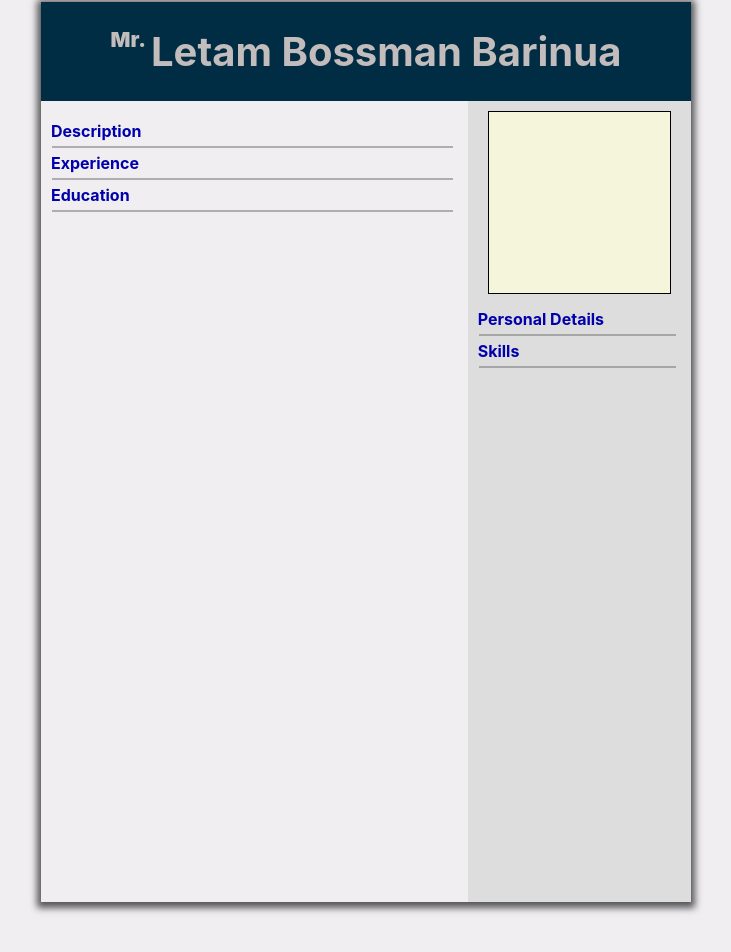
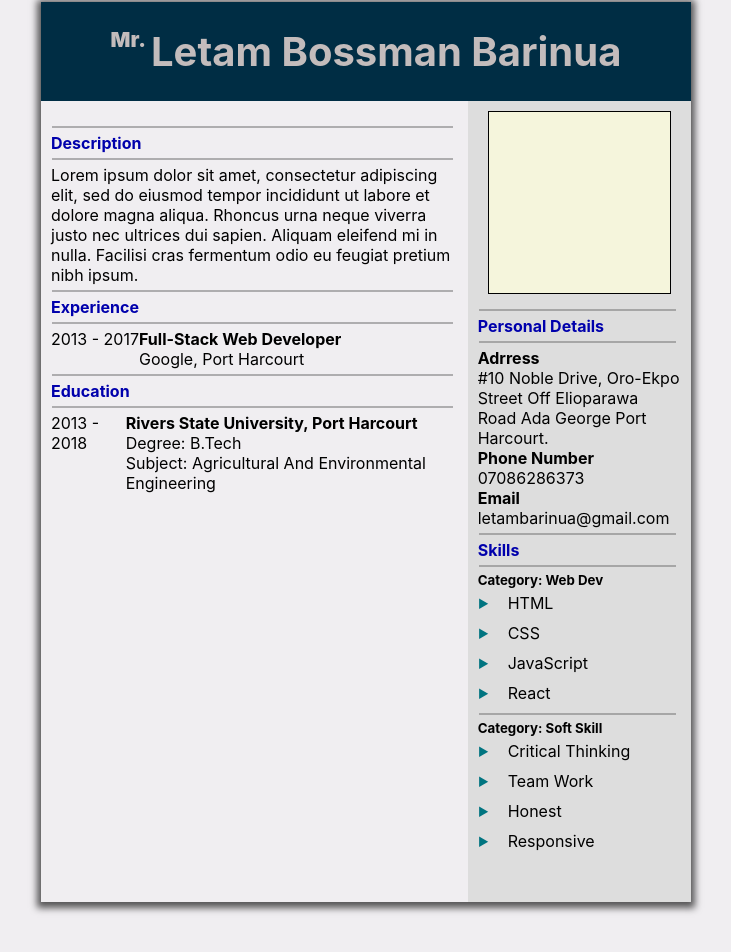
Before and after one commit to IAmYoungbossy/cv-app, a React (Create React App) app: page / in a window 1280 px wide. Shown: the part 634-1586 px from the top of the page, without its empty margins (274-1005 px from the left). Built offline with nearby package versions, Linux system fonts and the light colour scheme.

Commit message:
Add Hardcoded HTML inputs to the CV application

```diff
--- a/src/components/Cv-Application/Cv-Application.css
+++ b/src/components/Cv-Application/Cv-Application.css
@@ -68,3 +68,8 @@
   width: min(183px, 100%);
   background-color: beige;
 }
+
+.experience-block,
+.education-block {
+  display: flex;
+}
--- a/src/components/Cv-Application/Cv-Application.js
+++ b/src/components/Cv-Application/Cv-Application.js
@@ -13,23 +13,79 @@ export default class CvApp extends Component {
         </div>
         <div className="cv-body">
           <div className="other-fields">
+            <hr />
             <p>Description</p>
             <hr />
-            <div className="desc"></div>
+            <div className="desc">
+              <p>
+                Lorem ipsum dolor sit amet, consectetur adipiscing elit, sed do
+                eiusmod tempor incididunt ut labore et dolore magna aliqua.
+                Rhoncus urna neque viverra justo nec ultrices dui sapien.
+                Aliquam eleifend mi in nulla. Facilisi cras fermentum odio eu
+                feugiat pretium nibh ipsum.
+              </p>
+            </div>
+            <hr />
             <p>Experience</p>
             <hr />
-            <div className="experience"></div>
+            <div className="experience">
+              <div className="experience-block">
+                <p>2013 - 2017</p>
+                <div>
+                  <h4>Full-Stack Web Developer</h4>
+                  <p>Google, Port Harcourt</p>
+                </div>
+              </div>
+            </div>
+            <hr />
             <p>Education</p>
             <hr />
-            <div className="education"></div>
+            <div className="education">
+              <div className="education-block">
+                <p>2013 - 2018</p>
+                <div>
+                  <h4>Rivers State University, Port Harcourt</h4>
+                  <p>Degree: B.Tech</p>
+                  <p>Subject: Agricultural And Environmental Engineering</p>
+                </div>
+              </div>
+            </div>
           </div>
+
           <div className="personal-details">
             <div className="photo"></div>
+            <hr />
             <p>Personal Details</p>
             <hr />
-            <div className="details"></div>
+            <div className="details">
+              <h4>Adrress</h4>
+              <p>
+                #10 Noble Drive, Oro-Ekpo Street Off Elioparawa Road Ada George
+                Port Harcourt.
+              </p>
+              <h4>Phone Number</h4>
+              <p>07086286373</p>
+              <h4>Email</h4>
+              <p>letambarinua@gmail.com</p>
+            </div>
+            <hr />
             <p>Skills</p>
             <hr />
+            <h5>Category: Web Dev</h5>
+            <ul>
+              <li>HTML</li>
+              <li>CSS</li>
+              <li>JavaScript</li>
+              <li>React</li>
+            </ul>
+            <hr />
+            <h5>Category: Soft Skill</h5>
+            <ul>
+              <li>Critical Thinking</li>
+              <li>Team Work</li>
+              <li>Honest</li>
+              <li>Responsive</li>
+            </ul>
             <div className="skills"></div>
           </div>
         </div>
```
